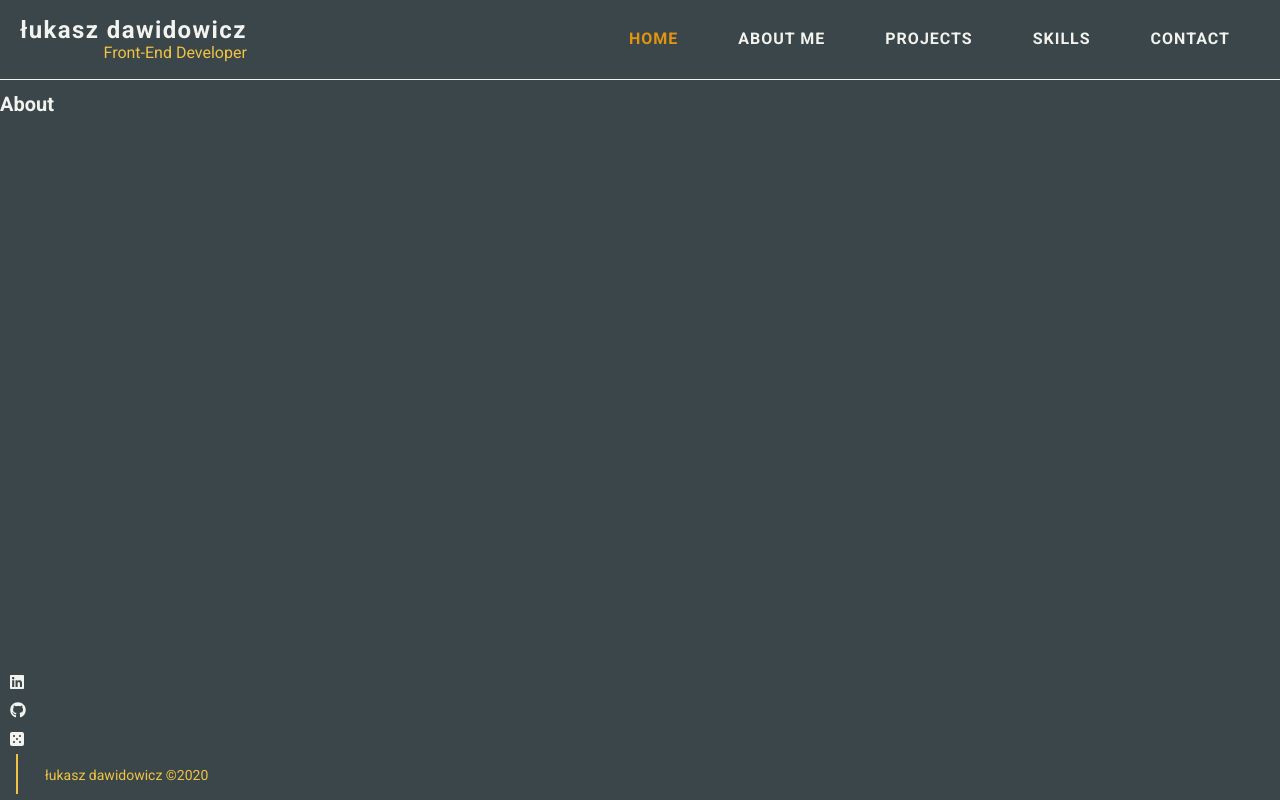
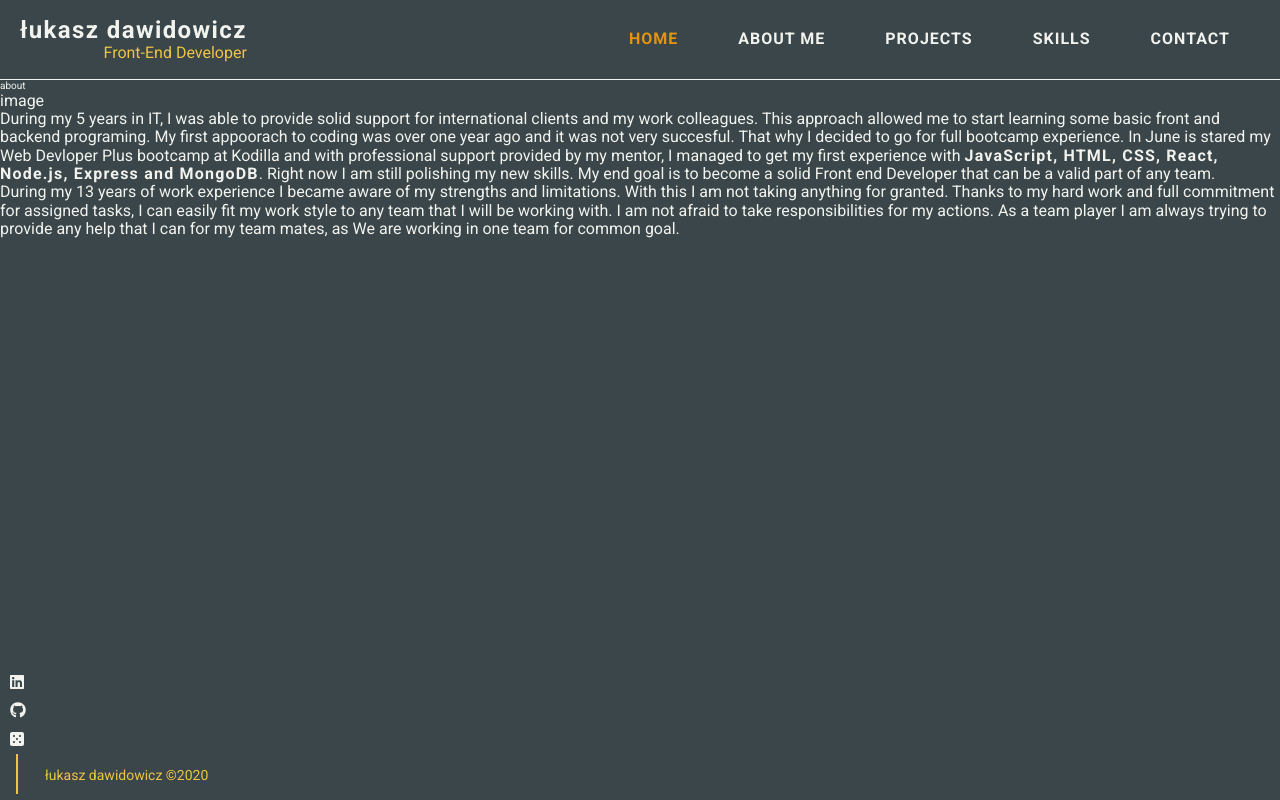
Before and after one commit to shivetay/LD_portfolio, a React (Create React App) app: page /about in a window 1280 px wide. Built offline with nearby package versions, Linux system fonts and the light colour scheme.

Commit message:
add about content

```diff
--- a/src/components/views/About/About.js
+++ b/src/components/views/About/About.js
@@ -4,9 +4,43 @@ import './About.scss';
 
 const About = () => {
   return (
-    <div>
-      <h1> About</h1>
-    </div>
+    <section className='About'>
+      <div className='About__Container'>
+        <span className='About-bg'>about</span>
+        <div className='About__Content'>
+          <p className='About__Content-img'>image</p>
+          <p className='About__Content-description'>
+            <span>
+              During my 5 years in IT, I was able to provide solid support for
+              international clients and my work colleagues. This approach
+              allowed me to start learning some basic front and backend
+              programing. My first appoorach to coding was over one year ago and
+              it was not very succesful. That why I decided to go for full
+              bootcamp experience. In June is stared my Web Devloper Plus
+              bootcamp at Kodilla and with professional support provided by my
+              mentor, I managed to get my first experience with{' '}
+              <strong>
+                JavaScript, HTML, CSS, React, Node.js, Express and MongoDB
+              </strong>
+              . Right now I am still polishing my new skills. My end goal is to
+              become a solid Front end Developer that can be a valid part of any
+              team.
+            </span>
+            <br />
+            <span>
+              During my 13 years of work experience I became aware of my
+              strengths and limitations. With this I am not taking anything for
+              granted. Thanks to my hard work and full commitment for assigned
+              tasks, I can easily fit my work style to any team that I will be
+              working with. I am not afraid to take responsibilities for my
+              actions. As a team player I am always trying to provide any help
+              that I can for my team mates, as We are working in one team for
+              common goal.
+            </span>
+          </p>
+        </div>
+      </div>
+    </section>
   );
 };
 
--- a/src/components/views/Home/Home.js
+++ b/src/components/views/Home/Home.js
@@ -6,10 +6,10 @@ import './Home.scss';
 class Home extends Component {
   render() {
     return (
-      <div className='Home'>
+      <section className='Home'>
         <div className='Home__Header'>
-          <span className='Home__Header-bg '>hello</span>
-          <section className='Home__Section'>
+          <span className='Home__Header-bg'>hello</span>
+          <div className='Home__Section'>
             <div className='Home__Section-content'>
               <p className='Home__Section-paragraph'>My name is Łukasz</p>
               <h2>
@@ -33,9 +33,9 @@ class Home extends Component {
                 </Link>
               </button>
             </div>
-          </section>
+          </div>
         </div>
-      </div>
+      </section>
     );
   }
 }
```
